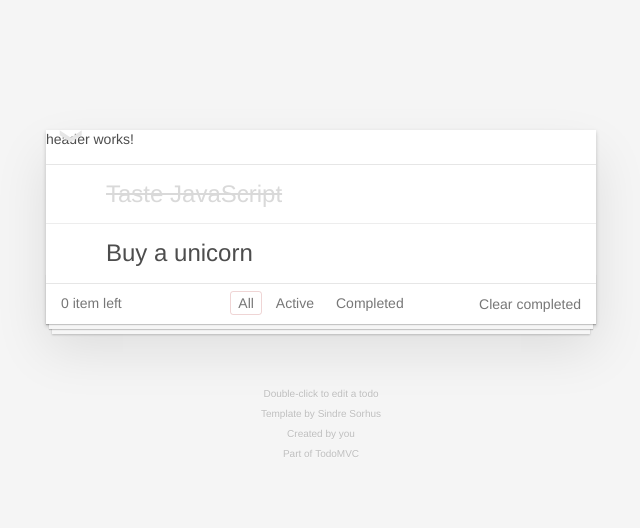
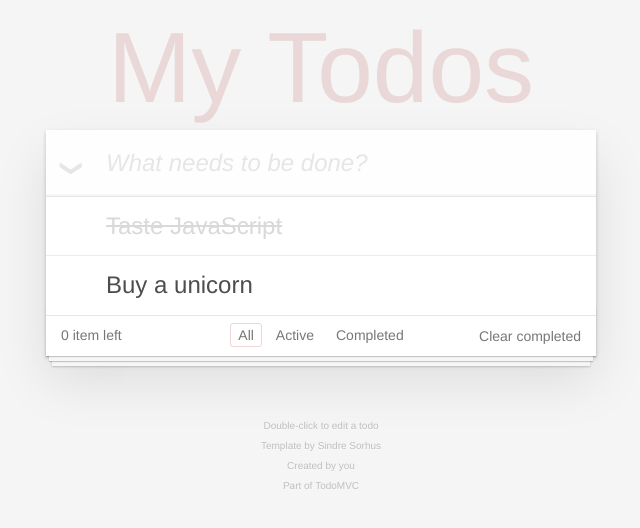
Before and after one commit to eriyu/TodoMVC0211, an Angular app: page / in a window 1280 px wide. Shown: the top 528 px of the page, without its empty margins (319-959 px from the left). Built offline with nearby package versions, Linux system fonts and the light colour scheme.

Commit message:
套用內嵌繫結 (Interpolation)

```diff
--- a/src/app/header/header.component.html
+++ b/src/app/header/header.component.html
@@ -1,3 +1,4 @@
-<p>
-  header works!
-</p>
+  <header class="header">
+    <h1>{{title}}</h1>
+    <input class="new-todo" placeholder="What needs to be done?" autofocus>
+  </header>
--- a/src/app/header/header.component.ts
+++ b/src/app/header/header.component.ts
@@ -7,6 +7,8 @@ import { Component, OnInit } from '@angular/core';
 })
 export class HeaderComponent implements OnInit {
 
+  title:string = 'My Todos';
+
   constructor() { }
 
   ngOnInit() {
```
